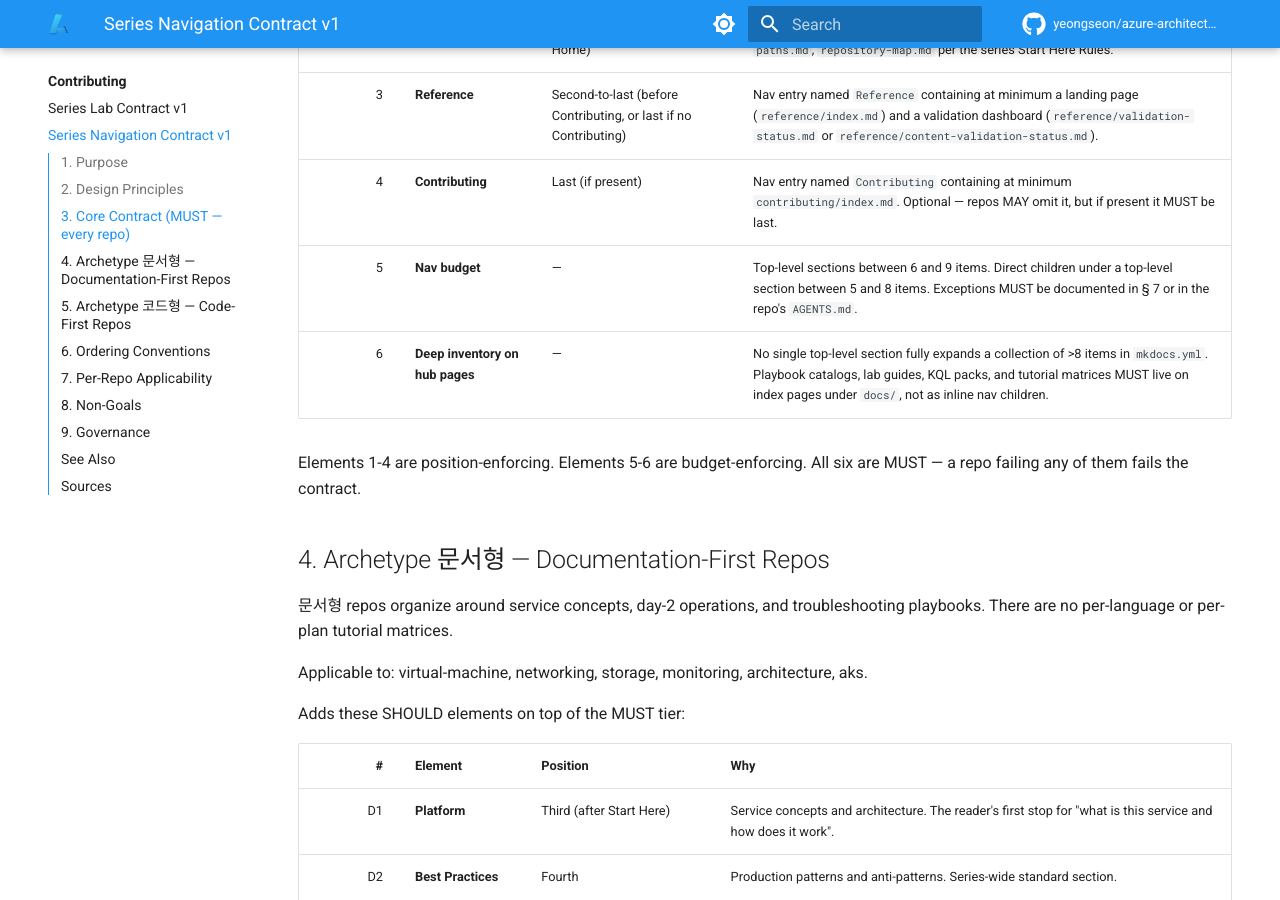
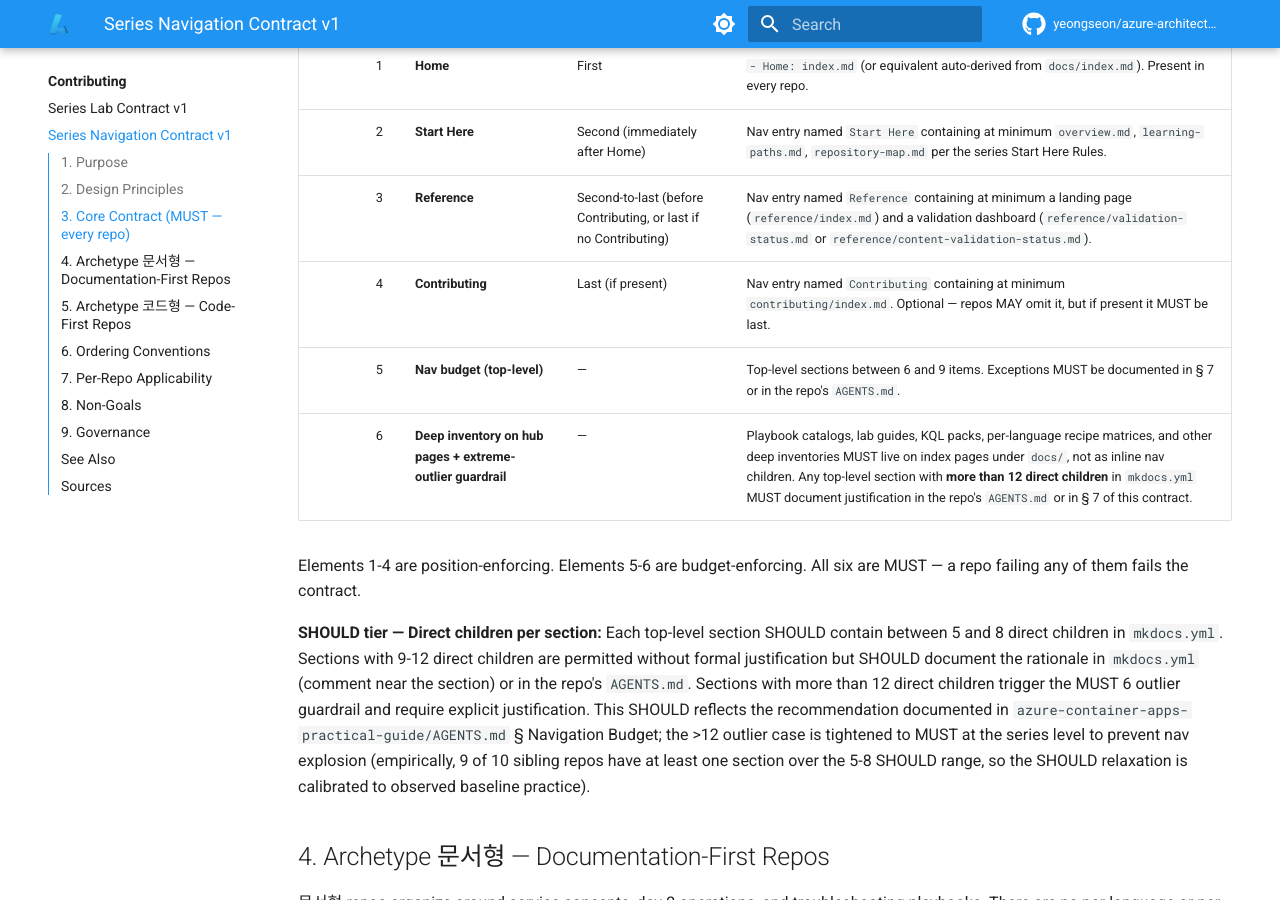
Before and after one commit to yeongseon/azure-architecture-practical-guide, an MkDocs documentation site: the page built from docs/contributing/series-nav-contract.md, in a window 1280 px wide and 900 px high, scrolled down 2407 px. Built offline with MkDocs 1.6.1 and Material for MkDocs 9.7.7, drawn with Linux system fonts in a browser that asks for light colours; comment, search, counter and statistics services are not loaded; some of the changed text lies outside the part shown.

Commit message:
docs(contributing): amend nav contract MUST 6 — relax children budget to SHOULD, tighten >12 outlier to MUST
Amendment rationale (Wave 2 Phase 3.11, Oracle-directed via session
ses_0c9fa347cffeQv11ROULLRjMNp):

Empirical audit of all 10 sibling repos found that 9 of 10 have at
least one top-level section outside the 5-8 direct-children MUST range
established in v1. AKS is the only fully compliant repo. Repos with
deviations at time of audit:

- acs: Platform(9)
- monitoring: Platform(9), Troubleshooting(9)
- app-service: Platform(10), BP(9), Ops(11), TS(11)
- vm: Platform(9), BP(11), Ops(10), Ref(9)
- networking: Platform(10), BP(11), Ops(10), Ref(9)
- storage: Platform(10), BP(11), Ops(10), Ref(9)
- architecture: Platform(12), WAF(9), Ops(9), Ref(14)
- container-apps: Platform(13), BP(19), Ops(15), TS(12)
- functions: Platform(11), BP(10), Ops(10), TS(12), Ref(9)

A 5-8 MUST rule that 9 of 10 repos fail is not acting as a useful
review gate; filing 9 conformance issues would create rework noise
without meaningful reader-experience improvement. Per Oracle Phase 3.11
strategic call, the amendment splits the budget rule:

- MUST 5 keeps top-level 6-9 items (unchanged).
- MUST 6 rewrites deep-inventory-on-hub-pages + adds explicit
  >12-direct-children extreme-outlier MUST guardrail.
- A new SHOULD-tier paragraph documents the 5-8 range as SHOULD with
  9-12 permitted without formal justification, aligned to
  container-apps/AGENTS.md § Navigation Budget baseline.

Per Oracle's tightening directive ('don't let MUST 6 amendment become
a general weakening of the contract'), § 7 is updated to formally
document existing extreme-outlier sections as pre-approved MUST 6
exceptions:

- architecture Ref(14) — quick-lookup surface, hub-page collapse would
  harm discoverability.
- container-apps Platform(13), BP(19), Ops(15) — language × recipe
  expansion, migration to hub pages tracked by ACA AGENTS.md
  § Navigation Budget.

Status line bumped to v1.1. Both prior amendments (§ 4 D2-D3 placement
from Phase 3.10 and this MUST 6 relaxation from Phase 3.11) are noted.

Verification: mkdocs build --strict passed in 6.13s. Single-file diff
(+9/-7 lines). No other pages reference the amended text.

Refs: azure-architecture-practical-guide#42 (Wave 2 meta)

```diff
--- a/docs/contributing/series-nav-contract.md
+++ b/docs/contributing/series-nav-contract.md
@@ -2,7 +2,7 @@
 
 Series-wide contract defining what the top-level `mkdocs.yml` navigation MUST, SHOULD, and MAY contain across the Azure Practical Guide series, plus two structural archetypes (documentation-first and code-first) that keep archetype-appropriate depth without forcing identical navigation.
 
-**Status**: v1 — approved via Oracle strategic review 2026-07-09 (Wave 2 Phase 3.7 of the cross-repo standardization program).
+**Status**: v1.1 — approved via Oracle strategic review 2026-07-09 (Wave 2 Phase 3.7). Amended 2026-07-09 to (a) allow archetype extensions to sit between D2 and D3 (Wave 2 Phase 3.10) and (b) relax the direct-children-per-section budget from MUST to SHOULD while adding a >12 outlier MUST guardrail (Wave 2 Phase 3.11).
 **Scope**: 10 sibling `azure-*-practical-guide` repos.
 **Predecessors**:
 
@@ -30,7 +30,7 @@ Top-level `mkdocs.yml` navigation across the series is asymmetric in size and in
 
 The 문서형 repos organize around service concepts, operations, and troubleshooting playbooks. The 코드형 repos add per-language or per-plan tutorial matrices that expand the nav by 100-350 lines. Section vocabulary drifts: some repos use `Tutorials`, others `Language Guides`, others `SDK Guides`, others `Workload Guides`. Ordering drifts too — `Contributing` sometimes precedes `Reference`, `Troubleshooting` sometimes precedes `Operations`.
 
-**What this contract IS.** A short, testable definition of the four navigation elements every repo MUST have, plus two archetype-specific SHOULD tiers (문서형 and 코드형) that keep archetype-appropriate depth without forcing identical navigation. It bounds nav budget (6-9 top-level items, 5-8 children) and pins ordering so a reader moving between repos always knows where `Start Here`, `Reference`, and `Contributing` will be.
+**What this contract IS.** A short, testable definition of the four navigation elements every repo MUST have, plus two archetype-specific SHOULD tiers (문서형 and 코드형) that keep archetype-appropriate depth without forcing identical navigation. It bounds nav budget (6-9 top-level items MUST, 5-8 children SHOULD with a >12 outlier MUST guardrail) and pins ordering so a reader moving between repos always knows where `Start Here`, `Reference`, and `Contributing` will be.
 
 **What this contract IS NOT.** It is not a mandate that every repo MUST use the same section names or the same section count. Archetype variation is expected. Repo-specific sections (`Well-Architected Framework`, `Architecture Reviews`, `Design Labs`, `Language Guides`, `SDK Guides`, `Workload Guides`, `Service Guides`) remain the repo owner's choice within the archetype's SHOULD tier.
 
@@ -38,7 +38,7 @@ The 문서형 repos organize around service concepts, operations, and troublesho
 
 1. **Archetype-based, not identical.** Do NOT copy Container Apps' 534-line nav or Networking's 185-line nav as a series-wide template. The 코드형 repos need the language/plan matrix; the 문서형 repos do not. Both archetypes are compliant when they satisfy the MUST tier and their archetype's SHOULD tier.
 2. **MUST / SHOULD / MAY** — not P0/P1/P2. These are contract tiers, not issue priorities. MUST is enforceable in review; SHOULD is expected unless justified in the PR description; MAY is optional depth.
-3. **Nav budget is enforceable.** 6-9 top-level items, 5-8 children per section, matching the recommendation documented in `azure-container-apps-practical-guide/AGENTS.md` § Navigation Budget. Repos exceeding the budget MUST document the exception in this contract's Per-Repo Applicability table (§ 7) OR in the repo's `AGENTS.md`.
+3. **Nav budget is enforceable.** Top-level sections MUST stay between 6 and 9 items (MUST 5). Direct children per top-level section SHOULD stay between 5 and 8, with a hard MUST guardrail at more than 12 direct children (MUST 6). This matches the recommendation documented in `azure-container-apps-practical-guide/AGENTS.md` § Navigation Budget for the base range, tightened at the extreme-outlier case to prevent nav explosion. Repos exceeding the top-level budget or triggering the outlier guardrail MUST document the exception in § 7 or in the repo's `AGENTS.md`.
 4. **Deep inventory belongs on hub pages, not in `mkdocs.yml`.** Playbook catalogs, KQL query packs, lab guides, tutorial matrices, and per-language recipes SHOULD be listed on index pages inside `docs/`, not fully expanded in `mkdocs.yml`. A reader should be able to skim `mkdocs.yml` and understand the site's shape in under a minute.
 5. **Ordering is pinned, section vocabulary is not.** Start Here always follows Home. Reference always precedes Contributing. Troubleshooting always follows Operations. Repo owners choose section names within these anchors (e.g., `Tutorials` vs `Language Guides` vs `SDK Guides`).
 6. **Adoption is not obligation.** Adopting this contract does not require a repo to add or remove sections beyond the MUST tier. Adopting means: *if* the repo edits its `mkdocs.yml` nav, the change will follow this contract.
@@ -54,10 +54,12 @@ Every repo's `mkdocs.yml` nav MUST contain the following elements. Element names
 | 2 | **Start Here** | Second (immediately after Home) | Nav entry named `Start Here` containing at minimum `overview.md`, `learning-paths.md`, `repository-map.md` per the series Start Here Rules. |
 | 3 | **Reference** | Second-to-last (before Contributing, or last if no Contributing) | Nav entry named `Reference` containing at minimum a landing page (`reference/index.md`) and a validation dashboard (`reference/validation-status.md` or `reference/content-validation-status.md`). |
 | 4 | **Contributing** | Last (if present) | Nav entry named `Contributing` containing at minimum `contributing/index.md`. Optional — repos MAY omit it, but if present it MUST be last. |
-| 5 | **Nav budget** | — | Top-level sections between 6 and 9 items. Direct children under a top-level section between 5 and 8 items. Exceptions MUST be documented in § 7 or in the repo's `AGENTS.md`. |
-| 6 | **Deep inventory on hub pages** | — | No single top-level section fully expands a collection of >8 items in `mkdocs.yml`. Playbook catalogs, lab guides, KQL packs, and tutorial matrices MUST live on index pages under `docs/`, not as inline nav children. |
+| 5 | **Nav budget (top-level)** | — | Top-level sections between 6 and 9 items. Exceptions MUST be documented in § 7 or in the repo's `AGENTS.md`. |
+| 6 | **Deep inventory on hub pages + extreme-outlier guardrail** | — | Playbook catalogs, lab guides, KQL packs, per-language recipe matrices, and other deep inventories MUST live on index pages under `docs/`, not as inline nav children. Any top-level section with **more than 12 direct children** in `mkdocs.yml` MUST document justification in the repo's `AGENTS.md` or in § 7 of this contract. |
 
 Elements 1-4 are position-enforcing. Elements 5-6 are budget-enforcing. All six are MUST — a repo failing any of them fails the contract.
+
+**SHOULD tier — Direct children per section:** Each top-level section SHOULD contain between 5 and 8 direct children in `mkdocs.yml`. Sections with 9-12 direct children are permitted without formal justification but SHOULD document the rationale in `mkdocs.yml` (comment near the section) or in the repo's `AGENTS.md`. Sections with more than 12 direct children trigger the MUST 6 outlier guardrail and require explicit justification. This SHOULD reflects the recommendation documented in `azure-container-apps-practical-guide/AGENTS.md` § Navigation Budget; the >12 outlier case is tightened to MUST at the series level to prevent nav explosion (empirically, 9 of 10 sibling repos have at least one section over the 5-8 SHOULD range, so the SHOULD relaxation is calibrated to observed baseline practice).
 
 ## 4. Archetype 문서형 — Documentation-First Repos
 
@@ -140,10 +142,10 @@ Explicit anti-patterns:
 | storage | 문서형 | Fully compliant | Standard 문서형 shape. |
 | monitoring | 문서형 | Fully compliant | Uses `Service Guides` extension (approved in § 4). |
 | aks | 문서형 | Fully compliant | Standard 문서형 shape. |
-| architecture | 문서형 | Compliant with pre-approved +2 exception | Uses `Well-Architected Framework`, `Architecture Patterns`, `Workload Guides`, `Architecture Reviews`, `Design Labs` extensions together. 11 top-level sections, 231 nav lines. Pre-approved. |
+| architecture | 문서형 | Compliant with pre-approved +2 exception and one MUST 6 outlier | Uses `Well-Architected Framework`, `Architecture Patterns`, `Workload Guides`, `Architecture Reviews`, `Design Labs` extensions together. 11 top-level sections, 231 nav lines. Pre-approved. Reference section has 14 direct children — pre-approved MUST 6 outlier (see § 3); Reference is a quick-lookup surface where hub-page collapse would harm discoverability. |
 | communication-services | 코드형 | Fully compliant | Uses `SDK Guides` variant of C3. |
 | app-service | 코드형 | Fully compliant | Standard 코드형 shape. |
-| container-apps | 코드형 | Compliant with pre-approved +2 exception | 534-line nav from language × recipe expansion. Pre-approved. Container Apps' `AGENTS.md` § Navigation Budget documents the local hub-page preference. Container Apps SHOULD progressively move the language-guide recipe children onto `docs/language-guides/*/index.md` hub tables as opportunity arises. |
+| container-apps | 코드형 | Compliant with pre-approved +2 exception and three MUST 6 outliers | 534-line nav from language × recipe expansion. Pre-approved. Container Apps' `AGENTS.md` § Navigation Budget documents the local hub-page preference. Platform section has 13 direct children, Best Practices has 19, Operations has 15 — pre-approved MUST 6 outliers (see § 3). Container Apps SHOULD progressively collapse these onto hub pages under `docs/*/index.md` as opportunity arises; the § Navigation Budget section in the repo's `AGENTS.md` is the local governing document for that migration. |
 | functions | 코드형 | Compliant with pre-approved +2 exception | 447-line nav from 4-language × 4-plan × 7-step tutorial matrix. Pre-approved. Functions SHOULD progressively collapse the plan-dimension children onto a hub matrix table on `docs/language-guides/index.md` as opportunity arises. |
 
 Any repo that adds a new top-level section beyond its archetype's SHOULD tier MUST update this table in the same PR.
```
